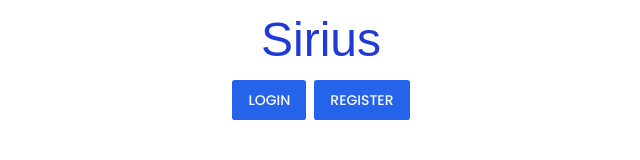
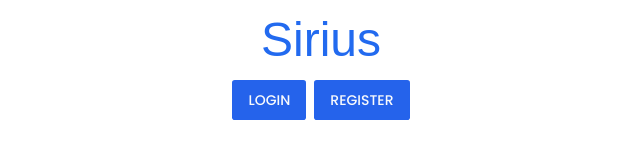
Before and after one commit to Nimira43/Sirius, a Next.js app: page / in a window 1280 px wide. Shown: the top 160 px of the page, without its empty margins (319-959 px from the left). Built offline with nearby package versions, Linux system fonts and the light colour scheme; a web font is replaced by a local one.

Commit message:
Updated main colours

```diff
--- a/tailwind.config.js
+++ b/tailwind.config.js
@@ -15,9 +15,9 @@ module.exports = {
   			sm: 'calc(var(--radius) - 4px)'
   		},
 			colors: {
-				'main': '#1f3ad6',
-				'main-dark': '#172ca1',
-				'main-light': '#3952e3',
+				'main': '#226aef',
+				'main-dark': '#1362f5',
+				'main-light': '#689ef4',
 				'main-light-extra': '#b9c2f5',
 				'support': '#f7ee4a',
 				'dark': '#111',
```
